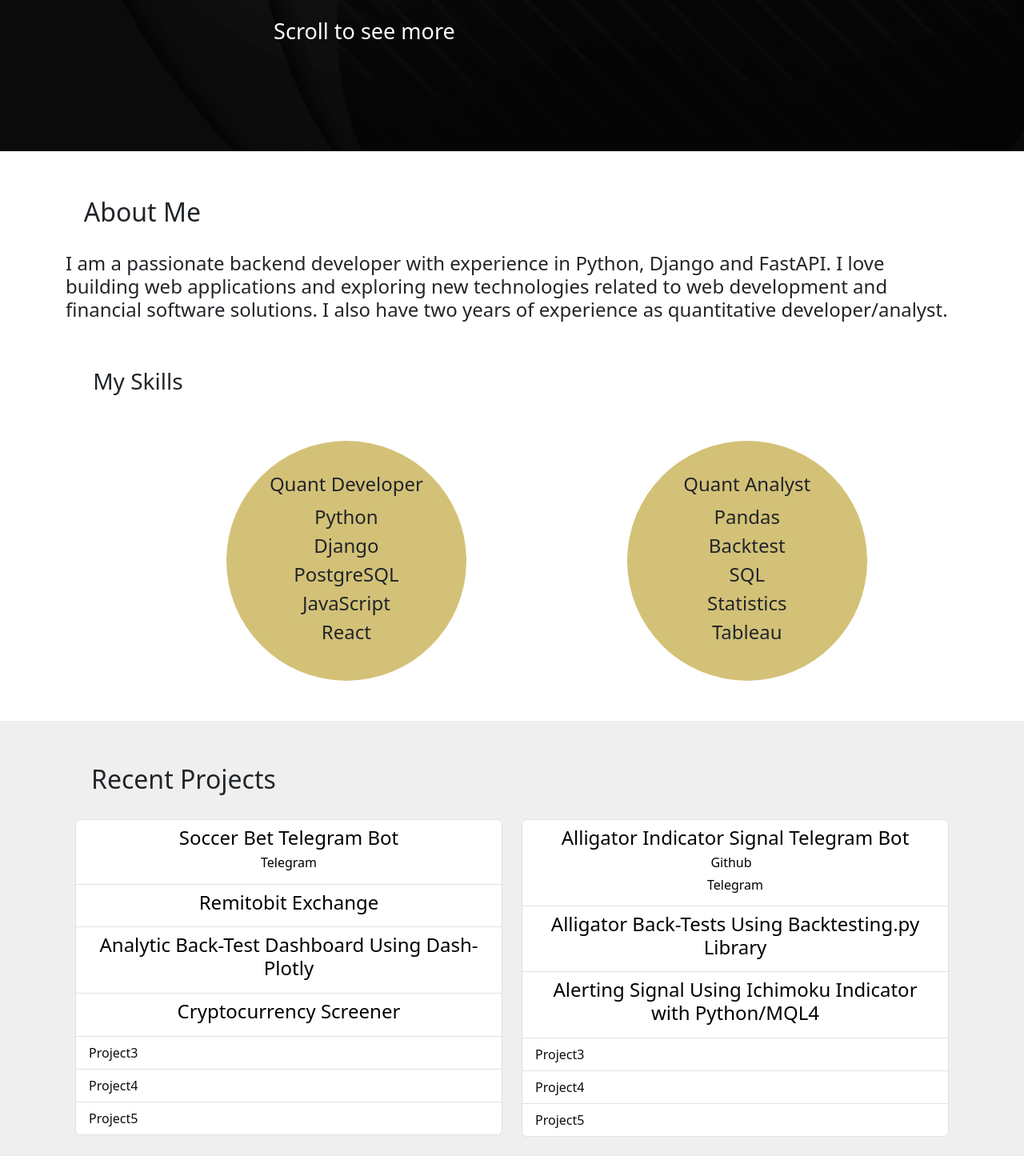
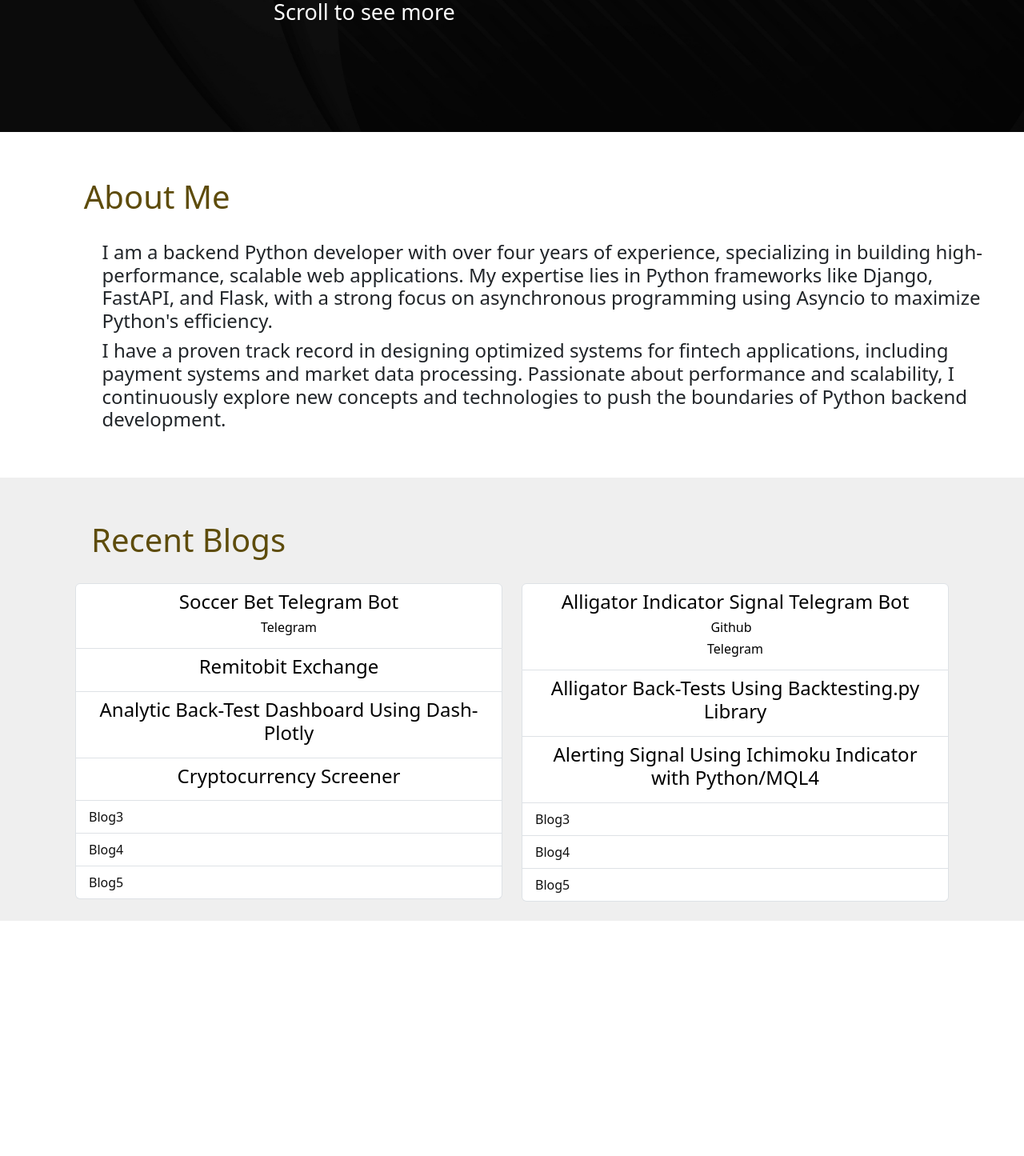
Before and after one commit to aligheshlaghi97/aligheshlaghi97.github.io, a React (Create React App) app: page / in a window 1280 px wide. Shown: the part 685-2130 px from the top of the page at 80% size. After the commit the page ends 1836 px from the top, so only its background shows below. Built offline with nearby package versions, Linux system fonts and the light colour scheme.

Commit message:
fix: some modification, now ready to develop on.

```diff
--- a/src/App.tsx
+++ b/src/App.tsx
@@ -1,19 +1,18 @@
-import React from 'react';
-import './styles/AppSection.css';
+import React from "react";
+import "./styles/AppSection.css";
 import WelcomeSection from "./components/WelcomeSection";
 import AboutSection from "./components/AboutSection";
 import AppNavbar from "./components/AppNavbar";
-import ProjectsSection from "./components/ProjectsSection";
-
+import BlogsSection from "./components/BlogsSection";
 
 const App = () => {
   return (
-      <div className="app-section">
-        <AppNavbar/>
-        <WelcomeSection/>
-        <AboutSection/>
-        <ProjectsSection/>
-      </div>
+    <div className="app-section">
+      <AppNavbar />
+      <WelcomeSection />
+      <AboutSection />
+      <BlogsSection />
+    </div>
   );
 };
 
--- a/src/components/AboutSection.tsx
+++ b/src/components/AboutSection.tsx
@@ -1,12 +1,12 @@
-import React, {useEffect, useRef, useState} from 'react';
-import {Container, Row} from 'react-bootstrap';
-import "../styles/AboutSection.css"
+import React, { useEffect, useRef, useState } from "react";
+import { Container, Row } from "react-bootstrap";
+import "../styles/AboutSection.css";
 
 const AboutSection = () => {
   const textRef = useRef(null);
   const [isVisible, setIsVisible] = useState(false);
 
-   useEffect(() => {
+  useEffect(() => {
     const observer = new IntersectionObserver((entries) => {
       entries.forEach((entry) => {
         if (entry.isIntersecting) {
@@ -22,50 +22,31 @@ const AboutSection = () => {
     };
   }, []);
 
-
   return (
-    <Container className={`${isVisible ? 'animate-fade-in' : ''}`}
-               ref={textRef} id="about">
+    <Container
+      className={`${isVisible ? "animate-fade-in" : ""}`}
+      ref={textRef}
+      id="about"
+    >
       <Row>
         <div className="container-header-about-me">
-          <h2>About Me</h2>
+          <h1>About Me</h1>
         </div>
         <div className="container-about-me">
           <h4>
-           I am a passionate backend developer with experience in Python, Django and FastAPI.
-           I love building web applications and exploring new technologies related to web development and financial
-           software solutions. I also have two years of experience as quantitative developer/analyst.
+            I am a backend Python developer with over four years of experience,
+            specializing in building high-performance, scalable web
+            applications. My expertise lies in Python frameworks like Django,
+            FastAPI, and Flask, with a strong focus on asynchronous programming
+            using Asyncio to maximize Python's efficiency.
           </h4>
-        </div>
-      </Row>
-
-      <Row className="experience">
-        <h3 className="container-header-my-skills">My Skills</h3>
-        <div className="skills-rows">
-          <div className="circle-custom">
-            <div className="skills-list">
-              <h4 >Quant Developer</h4>
-              <ul className="skills-ul">
-                <li>Python</li>
-                <li>Django</li>
-                <li>PostgreSQL</li>
-                <li>JavaScript</li>
-                <li>React</li>
-              </ul>
-            </div>
-          </div>
-          <div className="circle-custom">
-            <div className="skills-list">
-              <h4>Quant Analyst</h4>
-              <ul className="skills-ul">
-                <li>Pandas</li>
-                <li>Backtest</li>
-                <li>SQL</li>
-                <li>Statistics</li>
-                <li>Tableau</li>
-              </ul>
-            </div>
-          </div>
+          <h4>
+            I have a proven track record in designing optimized systems for
+            fintech applications, including payment systems and market data
+            processing. Passionate about performance and scalability, I
+            continuously explore new concepts and technologies to push the
+            boundaries of Python backend development.
+          </h4>
         </div>
       </Row>
     </Container>
--- /dev/null
+++ b/src/components/BlogsSection.tsx
@@ -0,0 +1,124 @@
+import React from "react";
+import { Container, ListGroup, Col, Row, Nav } from "react-bootstrap";
+import "../styles/BlogsSection.css";
+import "bootstrap/dist/css/bootstrap.min.css";
+
+const BlogsSection = () => {
+  const openInNewTab = (url) => {
+    window.open(url, "_blank", "noreferrer");
+  };
+
+  return (
+    <div className="container-blogs" id="blogs">
+      <div>
+        <Container className="p-4">
+          <Row>
+            <h1 className="header-blogs">Recent Blogs</h1>
+          </Row>
+
+          <Row>
+            <Col md={6}>
+              <ListGroup>
+                <ListGroup.Item>
+                  <h4 className="blogs-title">Soccer Bet Telegram Bot</h4>
+                  <Nav.Link
+                    role="link"
+                    className="nav-btn"
+                    onClick={() =>
+                      openInNewTab("https://t.me/alligator_signal")
+                    }
+                  >
+                    <h6 className="blogs-title">Telegram</h6>
+                  </Nav.Link>
+                </ListGroup.Item>
+                <ListGroup.Item>
+                  <h4 className="blogs-title">Remitobit Exchange</h4>
+                </ListGroup.Item>
+                <ListGroup.Item>
+                  <h4 className="blogs-title">
+                    Analytic Back-Test Dashboard Using Dash-Plotly
+                  </h4>
+                </ListGroup.Item>
+                <ListGroup.Item>
+                  <h4 className="blogs-title">Cryptocurrency Screener</h4>
+                </ListGroup.Item>
+                <ListGroup.Item>
+                  <Nav.Link href="#blog3" className="nav-btn-custom">
+                    Blog3
+                  </Nav.Link>
+                </ListGroup.Item>
+                <ListGroup.Item>
+                  <Nav.Link href="#blog4" className="nav-btn-custom">
+                    Blog4
+                  </Nav.Link>
+                </ListGroup.Item>
+                <ListGroup.Item>
+                  <Nav.Link href="#blog5" className="nav-btn-custom">
+                    Blog5
+                  </Nav.Link>
+                </ListGroup.Item>
+              </ListGroup>
+            </Col>
+
+            <Col md={6}>
+              <ListGroup>
+                <ListGroup.Item>
+                  <h4 className="blogs-title">
+                    Alligator Indicator Signal Telegram Bot
+                  </h4>
+                  <Nav.Link
+                    role="link"
+                    className="nav-btn-custom"
+                    onClick={() =>
+                      openInNewTab(
+                        "https://github.com/aligheshlaghi97/alligator-telegram-bot"
+                      )
+                    }
+                  >
+                    <h6 className="blogs-title">Github</h6>
+                  </Nav.Link>
+                  <Nav.Link
+                    role="link"
+                    className="nav-btn"
+                    onClick={() =>
+                      openInNewTab("https://t.me/alligator_signal")
+                    }
+                  >
+                    <h6 className="blogs-title">Telegram</h6>
+                  </Nav.Link>
+                </ListGroup.Item>
+                <ListGroup.Item>
+                  <h4 className="blogs-title">
+                    Alligator Back-Tests Using Backtesting.py Library
+                  </h4>
+                </ListGroup.Item>
+                <ListGroup.Item>
+                  <h4 className="blogs-title">
+                    Alerting Signal Using Ichimoku Indicator with Python/MQL4
+                  </h4>
+                </ListGroup.Item>
+                <ListGroup.Item>
+                  <Nav.Link href="#blog3" className="nav-btn-custom">
+                    Blog3
+                  </Nav.Link>
+                </ListGroup.Item>
+                <ListGroup.Item>
+                  <Nav.Link href="#blog4" className="nav-btn-custom">
+                    Blog4
+                  </Nav.Link>
+                </ListGroup.Item>
+                <ListGroup.Item>
+                  <Nav.Link href="#blog5" className="nav-btn-custom">
+                    Blog5
+                  </Nav.Link>
+                </ListGroup.Item>
+              </ListGroup>
+            </Col>
+          </Row>
+        </Container>
+      </div>
+    </div>
+  );
+};
+
+export default BlogsSection;
--- a/src/components/ProjectsSection.tsx
+++ /dev/null
@@ -1,104 +0,0 @@
-import React from 'react';
-import {Container ,ListGroup, Col, Row, Nav} from 'react-bootstrap';
-import "../styles/ProjectsSection.css"
-import 'bootstrap/dist/css/bootstrap.min.css';
-
-
-const ProjectsSection = () => {
-  const openInNewTab = (url) => {
-    window.open(url, "_blank", "noreferrer");
-  };
-
-  return (
-   <div className="container-projects" id="projects">
-    <div>
-    <Container className='p-4'>
-     <Row>
-       <h2 className="header-projects">Recent Projects</h2>
-     </Row>
-
-     <Row>
-       <Col md={6}>
-         <ListGroup>
-           <ListGroup.Item>
-             <h4 className="projects-title">Soccer Bet Telegram Bot</h4>
-             <Nav.Link role="link"
-                       className="nav-btn"
-                       onClick={() => openInNewTab("https://t.me/alligator_signal")}>
-               <h6 className="projects-title">Telegram</h6>
-             </Nav.Link>
-           </ListGroup.Item>
-           <ListGroup.Item>
-             <h4 className="projects-title">Remitobit Exchange</h4>
-           </ListGroup.Item>
-           <ListGroup.Item>
-             <h4 className="projects-title">Analytic Back-Test Dashboard Using Dash-Plotly</h4>
-           </ListGroup.Item>
-           <ListGroup.Item>
-             <h4 className="projects-title">Cryptocurrency Screener</h4>
-           </ListGroup.Item>
-           <ListGroup.Item>
-             <Nav.Link href="#project3" className="nav-btn-custom">
-               Project3
-             </Nav.Link>
-           </ListGroup.Item>
-           <ListGroup.Item>
-             <Nav.Link href="#project4" className="nav-btn-custom">
-               Project4
-             </Nav.Link>
-           </ListGroup.Item>
-           <ListGroup.Item>
-             <Nav.Link href="#project5" className="nav-btn-custom">
-               Project5
-             </Nav.Link>
-           </ListGroup.Item>
-         </ListGroup>
-       </Col>
-
-       <Col md={6}>
-         <ListGroup>
-           <ListGroup.Item>
-             <h4 className="projects-title">Alligator Indicator Signal Telegram Bot</h4>
-             <Nav.Link role="link"
-                       className="nav-btn-custom"
-                       onClick={() => openInNewTab("https://github.com/aligheshlaghi97/alligator-telegram-bot")}>
-                <h6 className="projects-title">Github</h6>
-             </Nav.Link>
-             <Nav.Link role="link"
-                       className="nav-btn"
-                       onClick={() => openInNewTab("https://t.me/alligator_signal")}>
-                <h6 className="projects-title">Telegram</h6>
-             </Nav.Link>
-           </ListGroup.Item>
-           <ListGroup.Item>
-             <h4 className="projects-title">Alligator Back-Tests Using Backtesting.py Library</h4>
-           </ListGroup.Item>
-           <ListGroup.Item>
-             <h4 className="projects-title">Alerting Signal Using Ichimoku Indicator with Python/MQL4</h4>
-           </ListGroup.Item>
-           <ListGroup.Item>
-             <Nav.Link href="#project3" className="nav-btn-custom">
-               Project3
-             </Nav.Link>
-           </ListGroup.Item>
-           <ListGroup.Item>
-             <Nav.Link href="#project4" className="nav-btn-custom">
-               Project4
-             </Nav.Link>
-           </ListGroup.Item>
-           <ListGroup.Item>
-             <Nav.Link href="#project5" className="nav-btn-custom">
-               Project5
-             </Nav.Link>
-           </ListGroup.Item>
-         </ListGroup>
-       </Col>
-
-     </Row>
-    </Container>
-   </div>
-  </div>
-  );
-};
-
-export default ProjectsSection;
--- a/src/styles/AboutSection.css
+++ b/src/styles/AboutSection.css
@@ -6,6 +6,7 @@
 .container-header-about-me {
   margin-top: 5%;
   margin-left: 2%;
+  color: #5e4c0b;
 }
 
 .container-header-my-skills {
@@ -15,6 +16,7 @@
 
 .container-about-me {
   margin-top: 2%;
+  margin-left: 4%;
 }
 
 .skills-ul {
@@ -33,7 +35,7 @@
   flex: 1 1 auto;
 }
 
-.skills-rows{
+.skills-rows {
   /*justify-content: center;*/
   display: flex;
   -ms-text-justify: inherit;
--- a/src/styles/ProjectsSection.css
+++ b/src/styles/BlogsSection.css
@@ -1,4 +1,4 @@
-.container-projects {
+.container-blogs {
   background-color: #efefef;
   margin-top: 50px;
 }
@@ -15,21 +15,22 @@ section {
   text-align: center;
 }
 
-.projects-section {
+.blogs-section {
   text-align: center;
 }
 
-.header-projects {
+.header-blogs {
   margin-left: 20px;
   margin-top: 30px;
   margin-bottom: 30px;
+  color: #5e4c0b;
 }
 
 .nav-btn-custom {
   color: #0e0e0e;
 }
 
-.projects-title {
+.blogs-title {
   color: black;
   text-align: center;
 }
```
Also changed, not shown: src/components/AppNavbar.tsx (+25 -14 lines).
